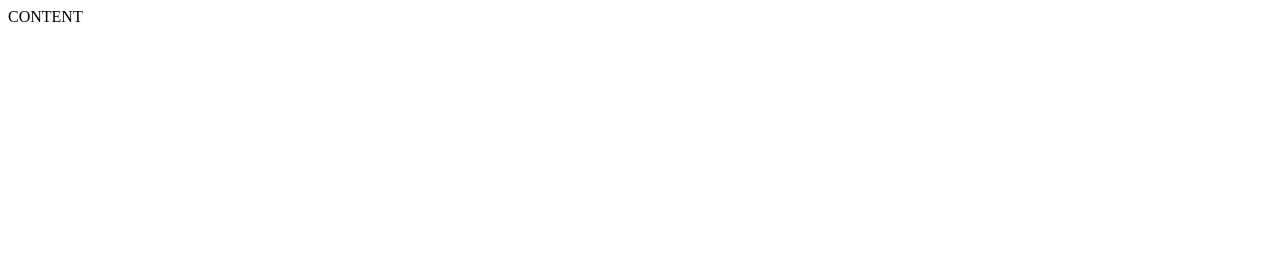
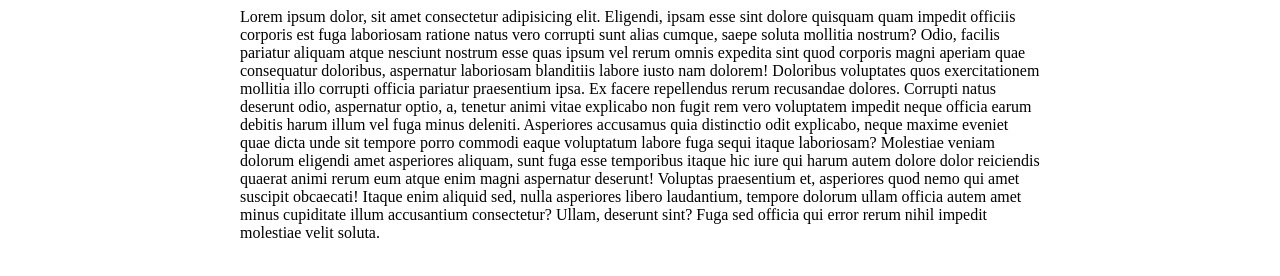
Before and after one commit to Dovydas1z/3-projektas, a website: page index.html in a window 1280 px wide. Drawn offline with Linux system fonts and the light colour scheme.

Commit message:
Content center

```diff
--- a/index.html
+++ b/index.html
@@ -15,6 +15,8 @@
 </head>
 
 <body>
-    CONTENT
+    <div style="display: inline-block; width: 800px; margin-left: calc((100% - 800px) / 2);">
+        Lorem ipsum dolor, sit amet consectetur adipisicing elit. Eligendi, ipsam esse sint dolore quisquam quam impedit officiis corporis est fuga laboriosam ratione natus vero corrupti sunt alias cumque, saepe soluta mollitia nostrum? Odio, facilis pariatur aliquam atque nesciunt nostrum esse quas ipsum vel rerum omnis expedita sint quod corporis magni aperiam quae consequatur doloribus, aspernatur laboriosam blanditiis labore iusto nam dolorem! Doloribus voluptates quos exercitationem mollitia illo corrupti officia pariatur praesentium ipsa. Ex facere repellendus rerum recusandae dolores. Corrupti natus deserunt odio, aspernatur optio, a, tenetur animi vitae explicabo non fugit rem vero voluptatem impedit neque officia earum debitis harum illum vel fuga minus deleniti. Asperiores accusamus quia distinctio odit explicabo, neque maxime eveniet quae dicta unde sit tempore porro commodi eaque voluptatum labore fuga sequi itaque laboriosam? Molestiae veniam dolorum eligendi amet asperiores aliquam, sunt fuga esse temporibus itaque hic iure qui harum autem dolore dolor reiciendis quaerat animi rerum eum atque enim magni aspernatur deserunt! Voluptas praesentium et, asperiores quod nemo qui amet suscipit obcaecati! Itaque enim aliquid sed, nulla asperiores libero laudantium, tempore dolorum ullam officia autem amet minus cupiditate illum accusantium consectetur? Ullam, deserunt sint? Fuga sed officia qui error rerum nihil impedit molestiae velit soluta.
+    </div>
 </body>
 </html>
```
